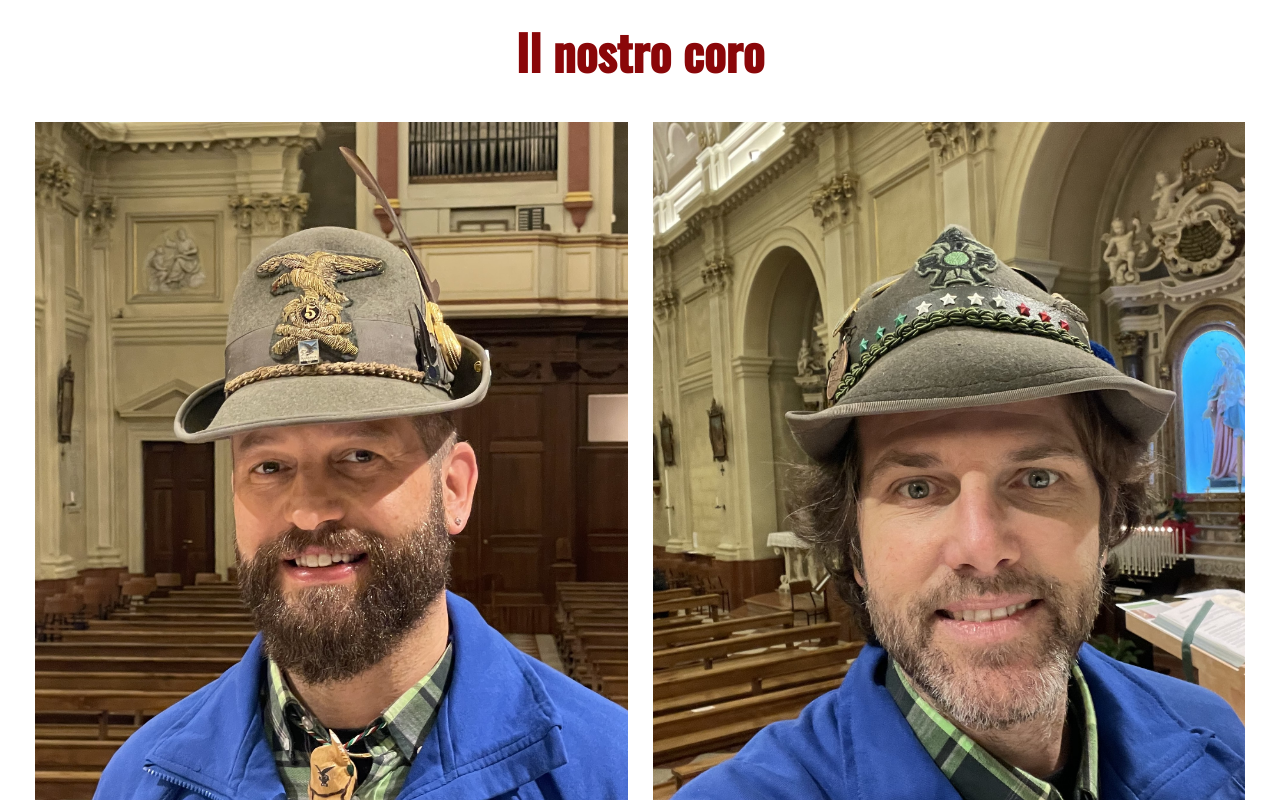
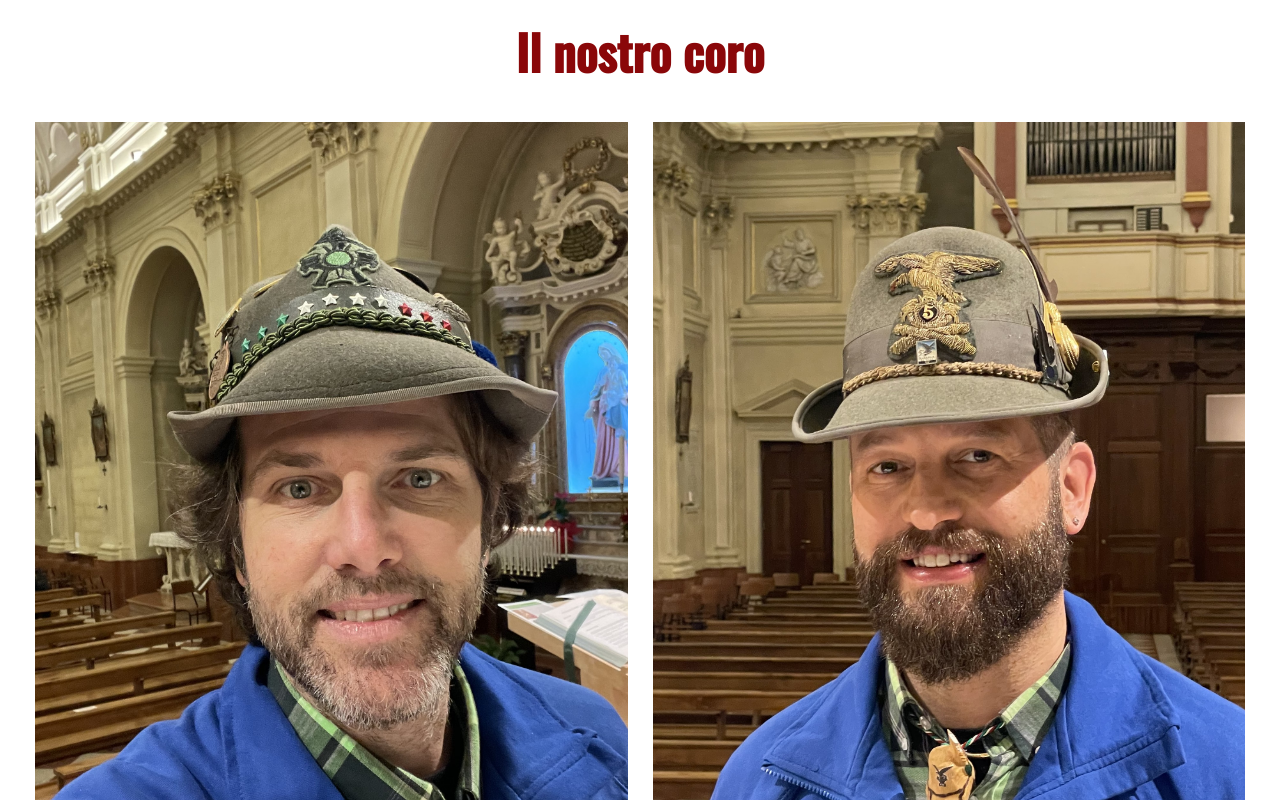
Before and after one commit to EdoardoGasparini/sojoRosso, an Angular app: page / in a window 1280 px wide. Shown: the part 2260-3060 px from the top of the page. Built offline with nearby package versions, Linux system fonts and the light colour scheme.

Commit message:
fix about

```diff
--- a/src/app/about/about.component.html
+++ b/src/app/about/about.component.html
@@ -111,7 +111,7 @@
     <div class="gallery-container w-3 h-4">
       <div class="gallery-item">
         <div class="image">
-          <img src="assets/images/presidente.jpg" alt="direttore">
+          <img src="assets/images/direttore.jpg" alt="direttore">
         </div>
         <div class="text">Direttore del coro</div>
       </div>
@@ -120,7 +120,7 @@
     <div class="gallery-container w-3 h-4">
       <div class="gallery-item">
         <div class="image">
-          <img src="assets/images/direttore.jpg" alt="presidente">
+          <img src="assets/images/presidente.jpg" alt="presidente">
         </div>
         <div class="text">Presidente</div>
       </div>
```
Also changed, not shown: 3 other files (tests, documents, lock files or other folders).
